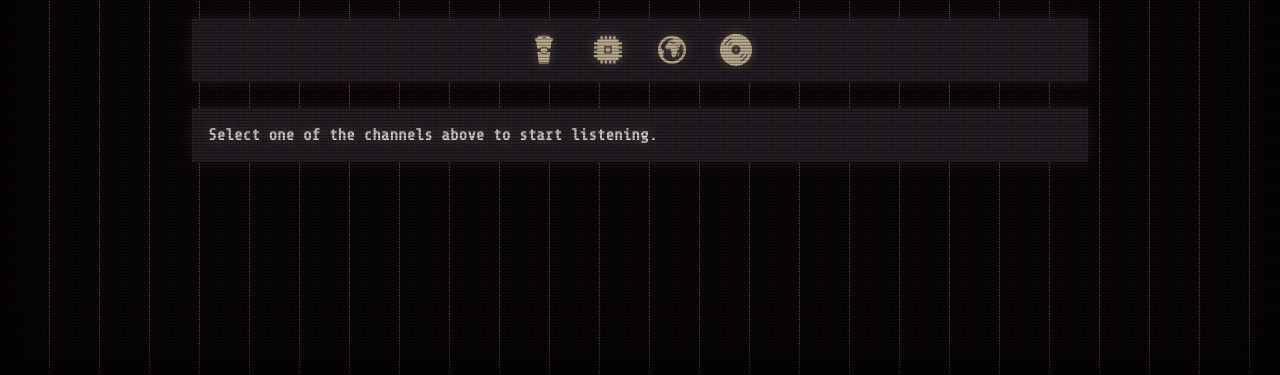
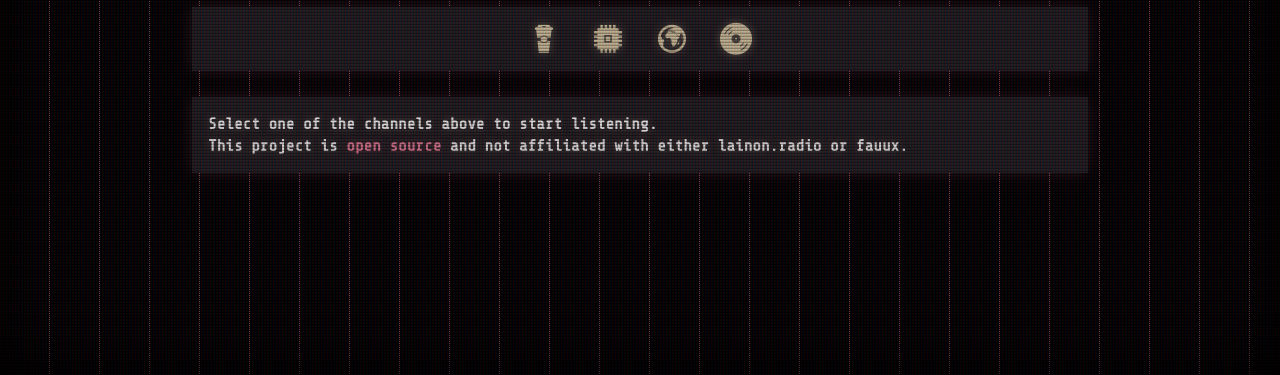
Before and after one commit to debil03311/fauuxonlife, a plain HTML site: page index.html in a window 1280 px wide. Shown: the part 425-800 px from the top of the page. Drawn offline with nearby package versions, Linux system fonts and the light colour scheme; a web font is replaced by a local one.

Commit message:
Add disclaimer and link to github on page

```diff
--- a/index.html
+++ b/index.html
@@ -29,7 +29,7 @@
     <meta property="twitter:title" content="lainon.life interface">
     <meta property="twitter:description" content="fauux-inspired, unaffiliated, third party interface for the lainon.life web radio">
 
-    <link preload rel="stylesheet" href="./public/asset/icofont/icofont.min.css">
+    <link rel="stylesheet" href="./public/asset/icofont/icofont.min.css">
     <link rel="stylesheet" href="./public/css/index.css">
     <link rel="stylesheet" href="./public/css/index.m.css">
 </head><body>
@@ -100,7 +100,12 @@
 
     <section id="song-list">
         <div id="list-previous"></div>
-        <div id="list-current">Select one of the channels above to start listening.</div>
+
+        <div id="list-current">
+            Select one of the channels above to start listening.<br>
+            This project is <a href="https://github.com/debil03311/fauuxonlife">open source</a> and not affiliated with either lainon.radio or fauux.
+        </div>
+
         <div id="list-next"></div>
     </section>
 
```
